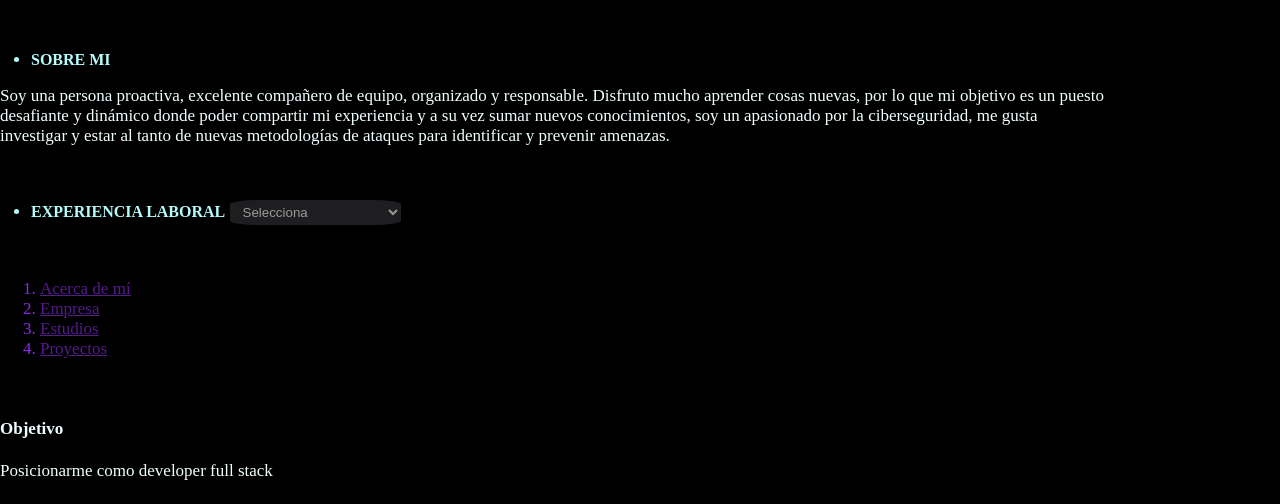
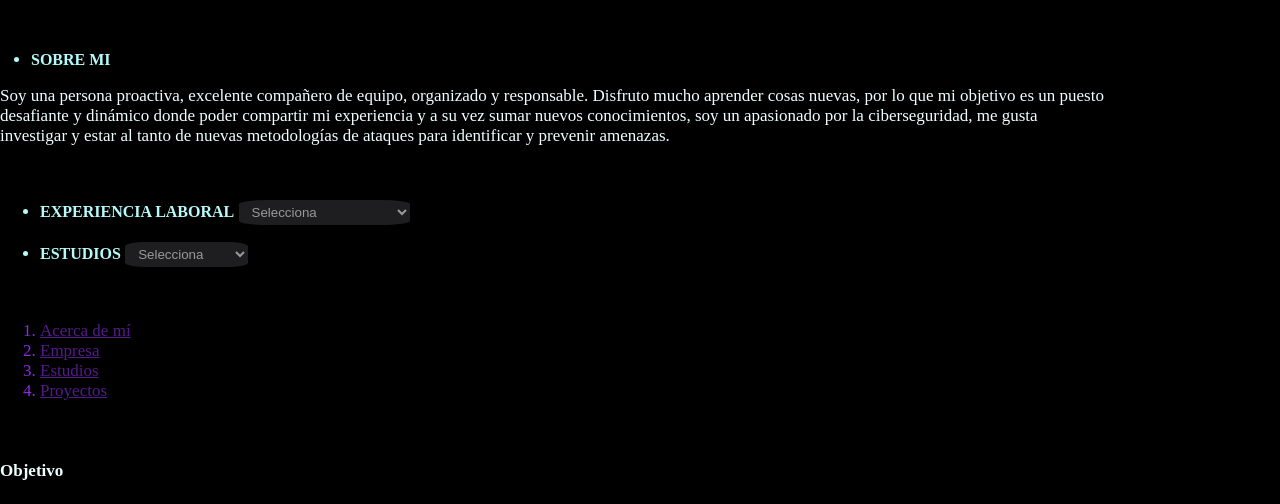
Before and after one commit to OFFJoann/CV, a Flask app: page / in a window 1280 px wide. Shown: the part 229-733 px from the top of the page. Run offline with Flask 3, Linux system fonts and the light colour scheme; some libraries are stand-ins or nearby versions.

Commit message:
Se añadrio el dropdown de estudio con iconos y su .js

```diff
--- a/static/header.css
+++ b/static/header.css
@@ -68,6 +68,7 @@ body{
     background-color: #333337;
     color: white;
     border: none;
+    outline: none;
     border-radius: 17%;
     cursor: pointer;
     padding: 4px 9px;
@@ -82,8 +83,9 @@ body{
     color: #b5fbfb;
 }
 
-.experiencia_dropdown {
-    position: relative;
-    left: -9px;
+.estudios_dropdown {
+    position: absolute;
+    top: 413px;
+    left: 420px;
     color: #b5fbfb;
 }
--- /dev/null
+++ b/static/js/estudios.js
@@ -0,0 +1,102 @@
+function mostrarestudios() {
+
+    var Estudios = document.getElementById("Estudios")
+    var resultado_estudios = document.getElementById("resultado_estudios")
+
+
+    if (Estudios.value == "0") {
+        resultado_estudios.textContent = "";
+    } else if (Estudios.value == "Bachiller") {
+        resultado_estudios.innerHTML = `
+        <div class="contenedor" style="top: auto">
+            <img src="../static/images/diploma.png" class="icons_links">
+            <a class="texto_alineado" href="https://drive.google.com/file/d/1LmFCsiPwkuEgZgXhDQP6CXIyorJn--Zv/view?usp=drive_link" target="_blank" style="text-decoration: none; pointer-events: auto;">
+                <p style="color: blueviolet;"><b>Diploma Bachiller</b></p>
+            </a>
+        </div>
+        `;
+    } else if ( Estudios.value == "Sena") {
+        resultado_estudios.innerHTML = `
+    <div class="contenedor" style="top: auto">
+        <img src="../static/images/diploma.png" class="icons_links">
+        <a class="texto_alineado" href="https://drive.google.com/file/d/1HB29bCxcQL7hYbLh1brOXC0hKAMs_7bN/view?usp=drive_link" target="_blank" style="text-decoration: none; pointer-events: auto;">
+            <p style="color: blueviolet;"><b>Diploma Tecnica</b></p>
+        </a>
+    </div>
+
+    <div class="contenedor" style="top: auto">
+        <img src="../static/images/diploma.png" class="icons_links">
+        <a class="texto_alineado" href="https://drive.google.com/file/d/10G5Aq81Bq6A7Ffdu96bIMNJIJVC-v7qS/view?usp=sharing" target="_blank" style="text-decoration: none; pointer-events: auto;">
+            <p style="color: blueviolet;"><b>Ingles #1</b></p>
+        </a>
+    </div>
+
+    <div class="contenedor" style="top: auto">
+        <img src="../static/images/diploma.png" class="icons_links">
+        <a class="texto_alineado" href="https://drive.google.com/file/d/11iYqOhsxm2SJ1mXG10ThA7IyrlJabqlR/view?usp=sharing" target="_blank" style="text-decoration: none; pointer-events: auto;">
+            <p style="color: blueviolet;"><b>Ingles #2</b></p>
+        </a>
+    </div>
+
+    <div class="contenedor" style="top: auto">
+        <img src="../static/images/diploma.png" class="icons_links">
+        <a class="texto_alineado" href="https://drive.google.com/file/d/1bt1IkVdg2BQljgzQj9eEoy2F20ksxkft/view?usp=sharing" target="_blank" style="text-decoration: none; pointer-events: auto;">
+            <p style="color: blueviolet;"><b>Ingles #3</b></p>
+        </a>
+    </div>
+
+        `;
+    } else if ( Estudios.value == "Platzi") {
+        resultado_estudios.innerHTML = `
+    <div class="contenedor" style="top: auto">
+        <img src="../static/images/desarrollo_icon.png" class="icons_links">
+        <a class="texto_alineado" href="https://drive.google.com/file/d/13uZbJdc6vDbNMC7gBgXrpg8_wXRa27g1/view?usp=drive_link" target="_blank" style="text-decoration: none; pointer-events: auto;">
+            <p style="color: blueviolet;"><b>Diploma Terminal y linea de comandos</b></p>
+        </a>
+    </div>
+
+    <div class="contenedor" style="top: auto">
+        <img src="../static/images/desarrollo_icon.png" class="icons_links">
+        <a class="texto_alineado" href="https://drive.google.com/file/d/18ESNs0dXdHcTCQwrZxocUPJ839-pNSJo/view?usp=sharing" target="_blank" style="text-decoration: none; pointer-events: auto;">
+            <p style="color: blueviolet;"><b>Diploma Fundamentos de Python</b></p>
+        </a>
+    </div>
+
+    <div class="contenedor" style="top: auto">
+    <img src="../static/images/desarrollo_icon.png" class="icons_links">
+    <a class="texto_alineado" href="https://drive.google.com/file/d/1OFCfOlUXmk_wgxHhI9rY1Hpcv2dBsHse/view?usp=sharing" target="_blank" style="text-decoration: none; pointer-events: auto;">
+        <p style="color: blueviolet;"><b>Diploma Python PIP y entornos virtuales</b></p>
+    </a>
+    </div>
+
+    <div class="contenedor" style="top: auto">
+        <img src="../static/images/desarrollo_icon.png" class="icons_links">
+        <a class="texto_alineado" href="https://drive.google.com/file/d/1CA_Iiq1G-eLHQv4_oh_x_TI6FZC8gLJ8/view?usp=sharing" target="_blank" style="text-decoration: none; pointer-events: auto;">
+            <p style="color: blueviolet;"><b>Diploma Python: Comprehensions, funciones y manejo de errores </b></p>
+        </a>
+    </div>
+
+    <div class="contenedor" style="top: auto">
+        <img src="../static/images/desarrollo_icon.png" class="icons_links">
+        <a class="texto_alineado" href="https://drive.google.com/file/d/1KFN79x428pBA8Odp-A7646JL5WrkfT6T/view?usp=sharing" target="_blank" style="text-decoration: none; pointer-events: auto;">
+            <p style="color: blueviolet;"><b>Diploma Git y GitHub</b></p>
+        </a>
+    </div>
+
+    <div class="contenedor" style="top: auto">
+        <img src="../static/images/desarrollo_icon.png" class="icons_links">
+        <a class="texto_alineado" href="https://drive.google.com/file/d/15lacUP05IQVHwa5dXuGSlQ0jokjkZIkg/view?usp=sharing" target="_blank" style="text-decoration: none; pointer-events: auto;">
+            <p style="color: blueviolet;"><b>Diploma FastAPI</b></p>
+        </a>
+    </div>
+
+    <div class="contenedor" style="top: auto">
+        <img src="../static/images/desarrollo_icon.png" class="icons_links">
+        <a class="texto_alineado" href="https://drive.google.com/file/d/1QypQL6dOvB4MDbZ9rBk5wBM_icUZ87vG/view?usp=sharing" target="_blank" style="text-decoration: none; pointer-events: auto;">
+            <p style="color: blueviolet;"><b>Diploma introduccion al backend</b></p>
+    </a>
+    </div>
+
+        `;
+    }
+}
--- a/templates/header.html
+++ b/templates/header.html
@@ -5,6 +5,7 @@
     <meta name="viewport" content="width=device-width, initial-scale=1.0">
     <link rel="stylesheet" href='../static/header.css'>
     <script src="../static/js/experiencia.js"></script>
+    <script src="../static/js/estudios.js"></script>
     <title>Header</title>
 </head>
 
@@ -47,7 +48,8 @@
 
     <br>
 
-    <div class="experiencia_dropdown"><ul>
+    <div style="color: #b5fbfb;"><ul>
+
         <li><label style="font-size: medium;" for="Experiencia"><b>EXPERIENCIA LABORAL</b></label>
         <select name="Experiencia" id="Experiencia" onchange="mostrarseleccion()" class="button_experience">
 
@@ -56,7 +58,24 @@
             <option value="Creaciones Nadar S.A">Creaciones Nadar S.A</option>
 
         </select>
-        <div id="resultado"></div>
+        <div id="resultado" style="position: relative;"></div>
+
+        </li>
+        </ul>
+    </div>
+
+    <div style="color: #b5fbfb;"><ul>
+
+        <li><label style="font-size: medium;" for="Estudios"><b>ESTUDIOS</b></label>
+        <select name="Estudios" id="Estudios" onchange="mostrarestudios()" class="button_experience">
+
+            <option value="0">Selecciona</option>
+            <option value="Bachiller">Bachiller</option>
+            <option value="Sena">Tecnica/Ingles</option>
+            <option value="Platzi">Desarrollo</option>
+
+        </select>
+        <div id="resultado_estudios"></div>
 
         </li>
         </ul>
```
Also changed, not shown: static/images/desarrollo_icon.png (added), static/images/diploma.png (added).
